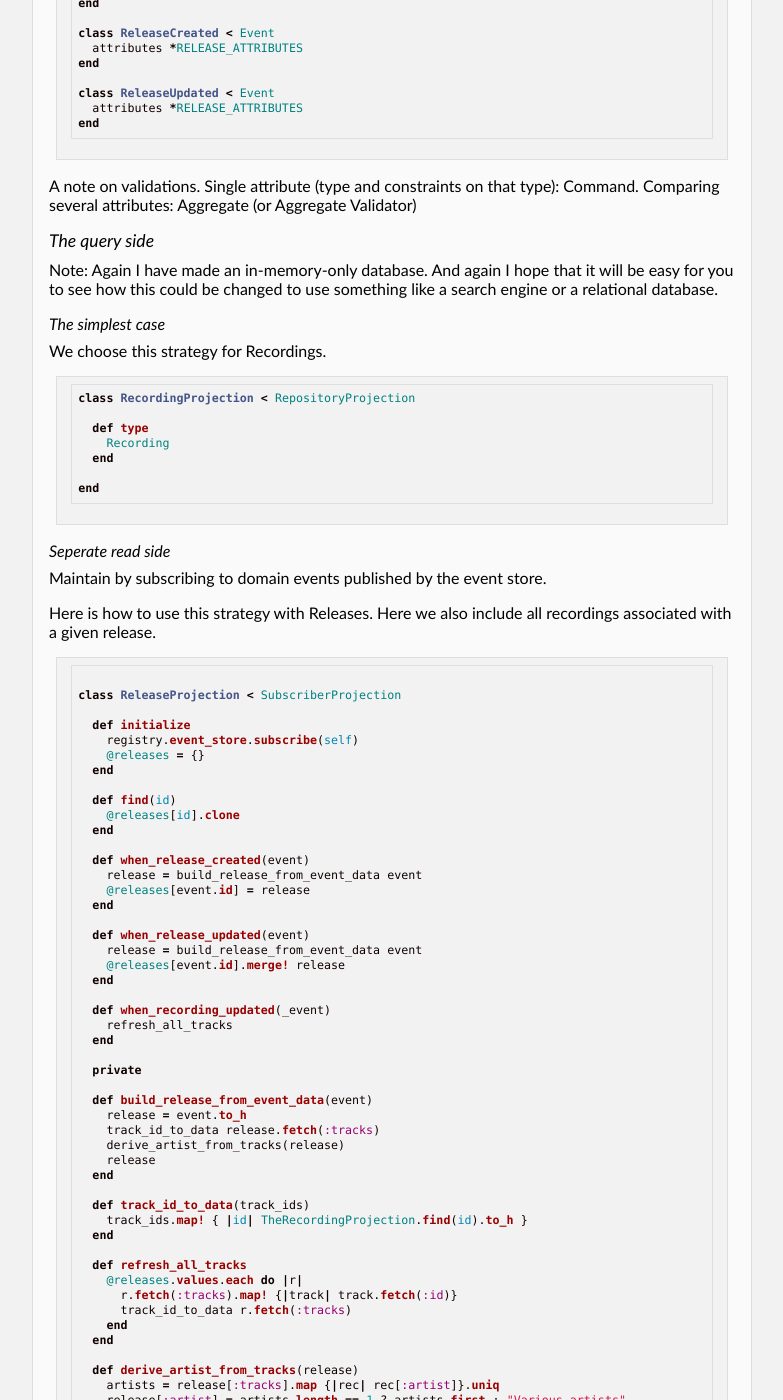
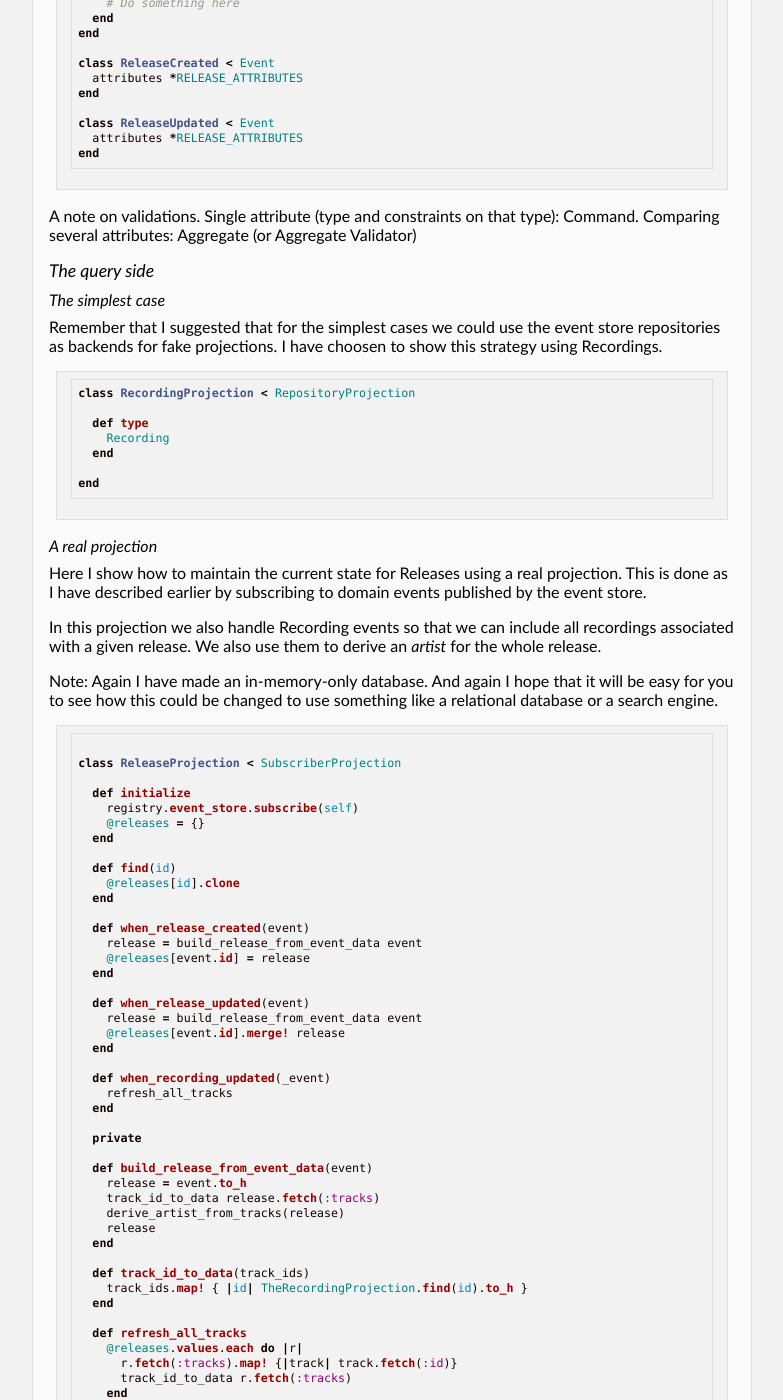
Before and after one commit to kjellm/kjellm.github.com, a Jekyll site: the page built from event.markdown, in a window 1280 px wide and 1400 px high, scrolled down 12350 px. Shown: the whole window, without its empty margins (248-1031 px from the left). Built offline with Jekyll 4.4.1, drawn with Linux system fonts in a browser that asks for light colours; some of the changed text lies outside the part shown.

Commit message:
Update about page

````diff
--- a/event.markdown
+++ b/event.markdown
@@ -760,13 +762,11 @@ Validator)
 
 #### The query side
 
-Note: Again I have made an in-memory-only database. And again I hope
-that it will be easy for you to see how this could be changed to use
-something like a search engine or a relational database.
-
 ##### The simplest case
 
-We choose this strategy for Recordings.
+Remember that I suggested that for the simplest cases we could use the
+event store repositories as backends for fake projections. I have
+choosen to show this strategy using Recordings.
 
 ``` ruby
 class RecordingProjection < RepositoryProjection
@@ -778,12 +778,19 @@ class RecordingProjection < RepositoryProjection
 end
 ```
 
-##### Seperate read side
+##### A real projection
 
-Maintain by subscribing to domain events published by the event store.
+Here I show how to maintain the current state for Releases using a
+real projection. This is done as I have described earlier by
+subscribing to domain events published by the event store.
 
-Here is how to use this strategy with Releases. Here we also include
-all recordings associated with a given release.
+In this projection we also handle Recording events so that we can
+include all recordings associated with a given release. We also use
+them to derive an *artist* for the whole release.
+
+Note: Again I have made an in-memory-only database. And again I hope
+that it will be easy for you to see how this could be changed to use
+something like a relational database or a search engine.
 
 ``` ruby
 
@@ -939,15 +948,15 @@ end
 
 <ul class="bibliography">
   <li>
+    <em><a href="http://cqrs.nu/Faq">CQRS, Event Sourcing and DDD FAQ</a></em>, Edument
+  </li>
+  <li>
     Evans, E. (2004), <em>Domain Driven Design: Tackling complexity in the heart of software</em>,
     Boston, MA: Addison Wesley
   </li>
   <li>
     Vernon, V. (2013), <em>Implementing Domain-Driven Design</em>, Boston, MA: Addison Wesley,
     Chapters 4, 8, and appendix A
-  </li>
-  <li>
-    <em><a href="http://cqrs.nu/Faq">CQRS, Event Sourcing and DDD FAQ</a></em>, Edument
   </li>
 </ul>
 
````
Also changed, not shown: other parts of event.markdown (+4 -0 lines).
